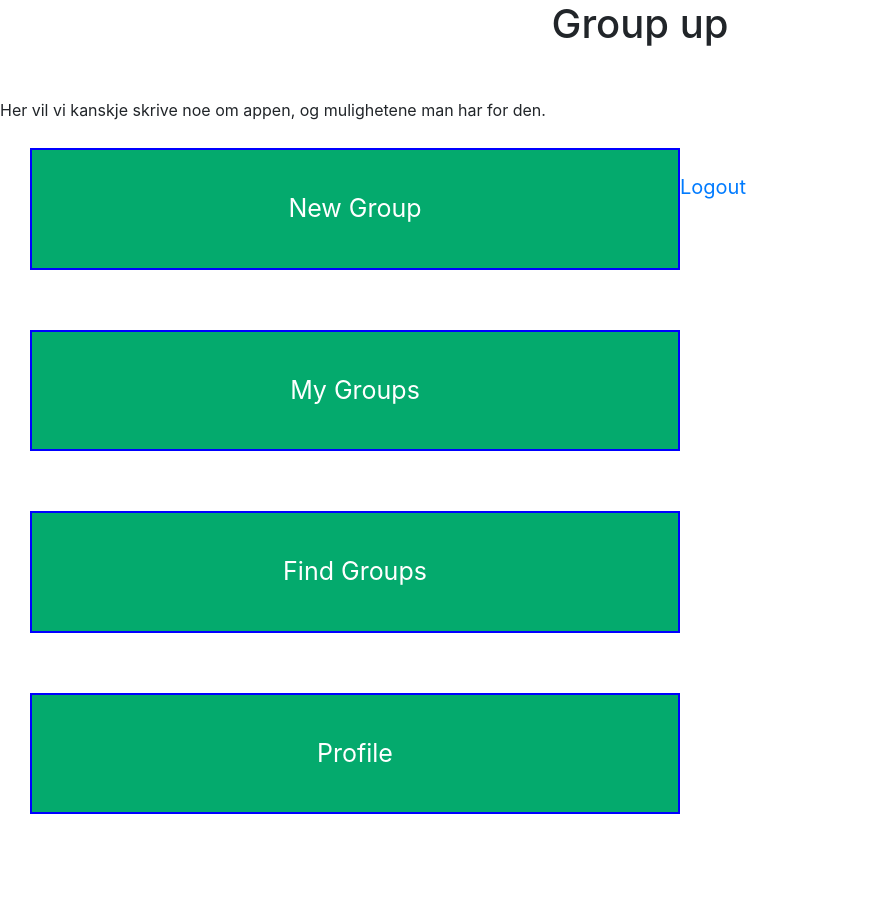
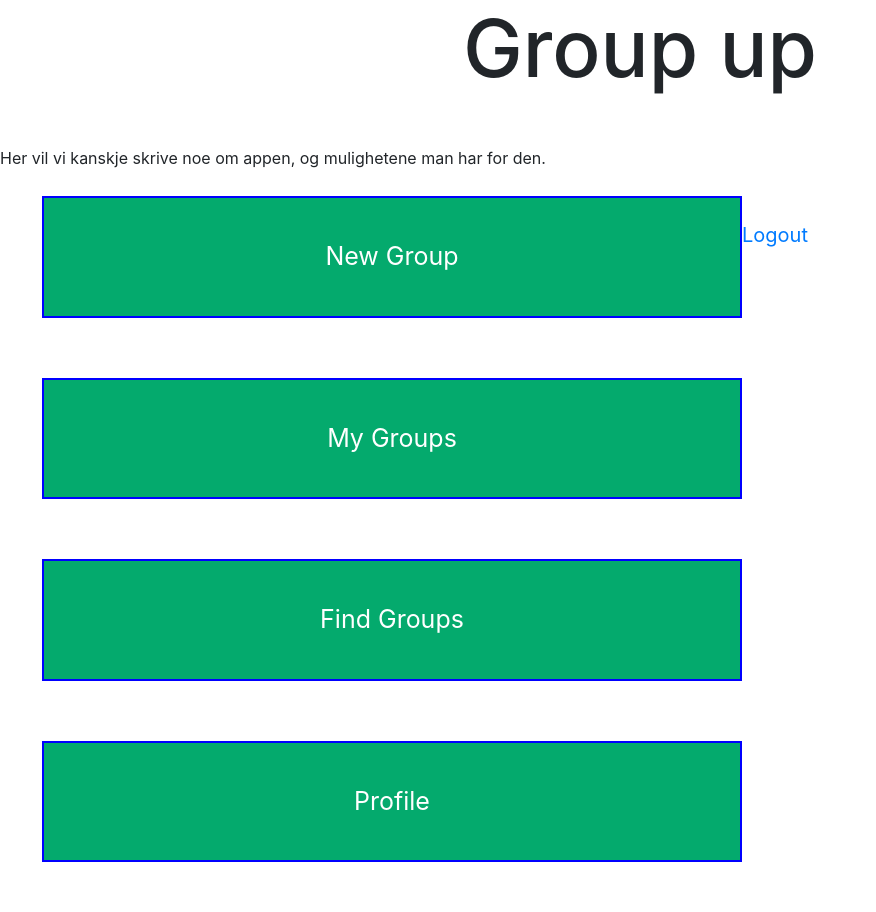
Before and after one commit to Madt2/TDT4145-Prosjekt-Vaar-2022, a Django app: page /GroupUp/front_page/ in a window 1280 px wide. Shown: the whole page, without its empty margins (0-876 px from the left). Before the commit the page ends 814 px from the top, so only its background shows below. Run offline with Django 4.2, Linux system fonts and the light colour scheme; some libraries are stand-ins or nearby versions.

Commit message:
#23 Fikk css til å fungere

```diff
--- a/GroupUpProject/static/GroupUp/front_page/front_page.css
+++ b/GroupUpProject/static/GroupUp/front_page/front_page.css
@@ -1,20 +1,23 @@
-body {
+    body {
         background-color: coral
+        background:blue;
         }
-    h1 {
-    text-align: center;
-    font-size: 90px;}
+
+    .h {
+        font-size: 80px;
+        text-align: center;
+    }
 
     .block {
         display: block;
-        width: 650px;
+        width: 700px;
         background-color: #04AA6D;
         color: white;
         padding: 40px 28px;
         font-size: 25px;
         cursor: pointer;
         text-align: center;
-        margin-left: 30px;
+        margin-left: 42px;
         margin-top: 10px;
         border: 2px solid blue;
         text-decoration:none;
@@ -24,16 +27,17 @@ body {
         background-color: #ddd;
         color: black;
         }
-    #div1 { float:left}
-    #div2 { float:left}
+    .div1 {float:left}
+    /*#div1 { float:left}
+    #div2 { float:left} */
     #container1 { margin-left:auto;
     margin-right:auto;
         }
-    #div3 { float:left}
-    #div4 { float:left}
+   /* #div3 { float:left}
+    #div4 { float:left} */
     #container2 {
-   <!-- margin-left:auto;
- -->
+    margin-left:auto;
+
 
         }
     br {
--- a/GroupUpProject/templates/GroupUp/front_page.html
+++ b/GroupUpProject/templates/GroupUp/front_page.html
@@ -10,26 +10,26 @@
 
 <body>
     <header></header>
-    <h1>Group up</h1>
+    <h1 class="h">Group up</h1>
     <br>
     <p> Her vil vi kanskje skrive noe om appen, og mulighetene man har for den.</p>
     <div id="container1">
-        <div id="div1">
+        <div class="div1">
     <a href="http://127.0.0.1:8000/GroupUp/new_group/" class= "block"> New Group</a>
     <br>
             </div>
-        <div id="div2">
+        <div class="div1">
     <a href="http://127.0.0.1:8000/GroupUp/groups/" class= "block"> My Groups</a>
     <br>
             </div>
     </div>
 
     <div id="container2">
-        <div id="div3">
+        <div class="div1">
     <a href="http://127.0.0.1:8000/GroupUp/groups_overview/" class="block">Find Groups</a>
     <br>
             </div>
-        <div id="div4">
+        <div class="div1">
     <a href="http://127.0.0.1:8000/GroupUp/profile/" class="block">Profile</a>
     <br>
              </div>
```
